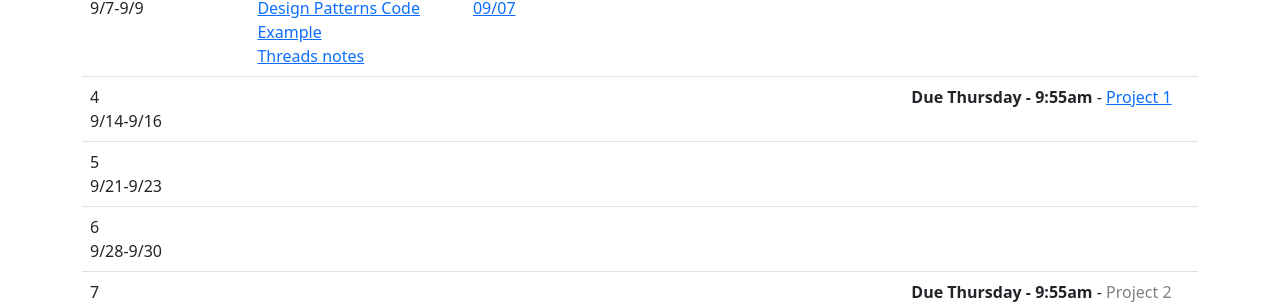
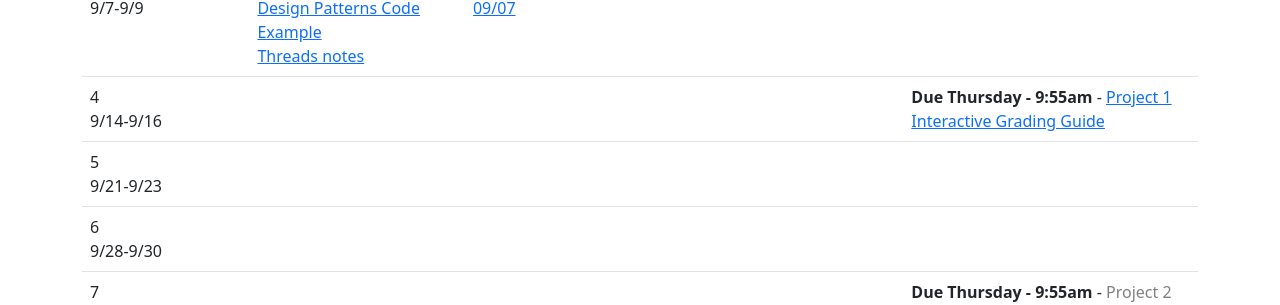
Before and after one commit to CS601-F21/cs601-f21, a Jekyll site: the page built from schedule.html, in a window 1280 px wide. Shown: the part 624-929 px from the top of the page. Built offline with Jekyll 4.4.1, drawn with Linux system fonts in a browser that asks for light colours.

Commit message:
add link to interactive grading guide

```diff
--- a/schedule.html
+++ b/schedule.html
@@ -91,6 +91,7 @@ title: Schedule
 			</td>
 			<td>
 				<strong>Due Thursday - 9:55am</strong> - <a href="https://github.com/CS601-F21/Project1/blob/main/README.md">Project 1</a><br/>
+				<a href="https://github.com/CS601-F21/notes/blob/main/admin/p1grading.md">Interactive Grading Guide</a><br/>
 			</td>
 		</tr>
 
```
